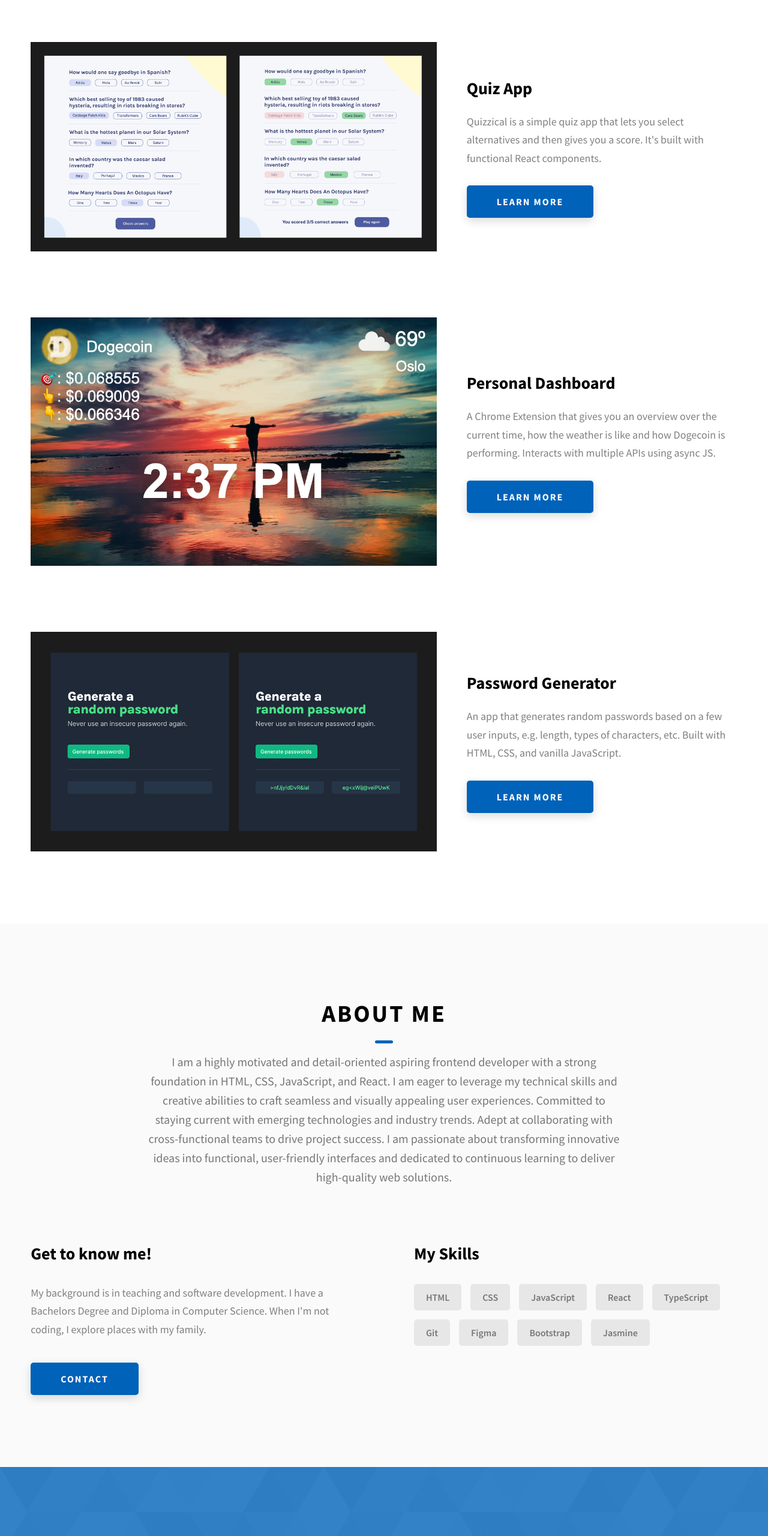
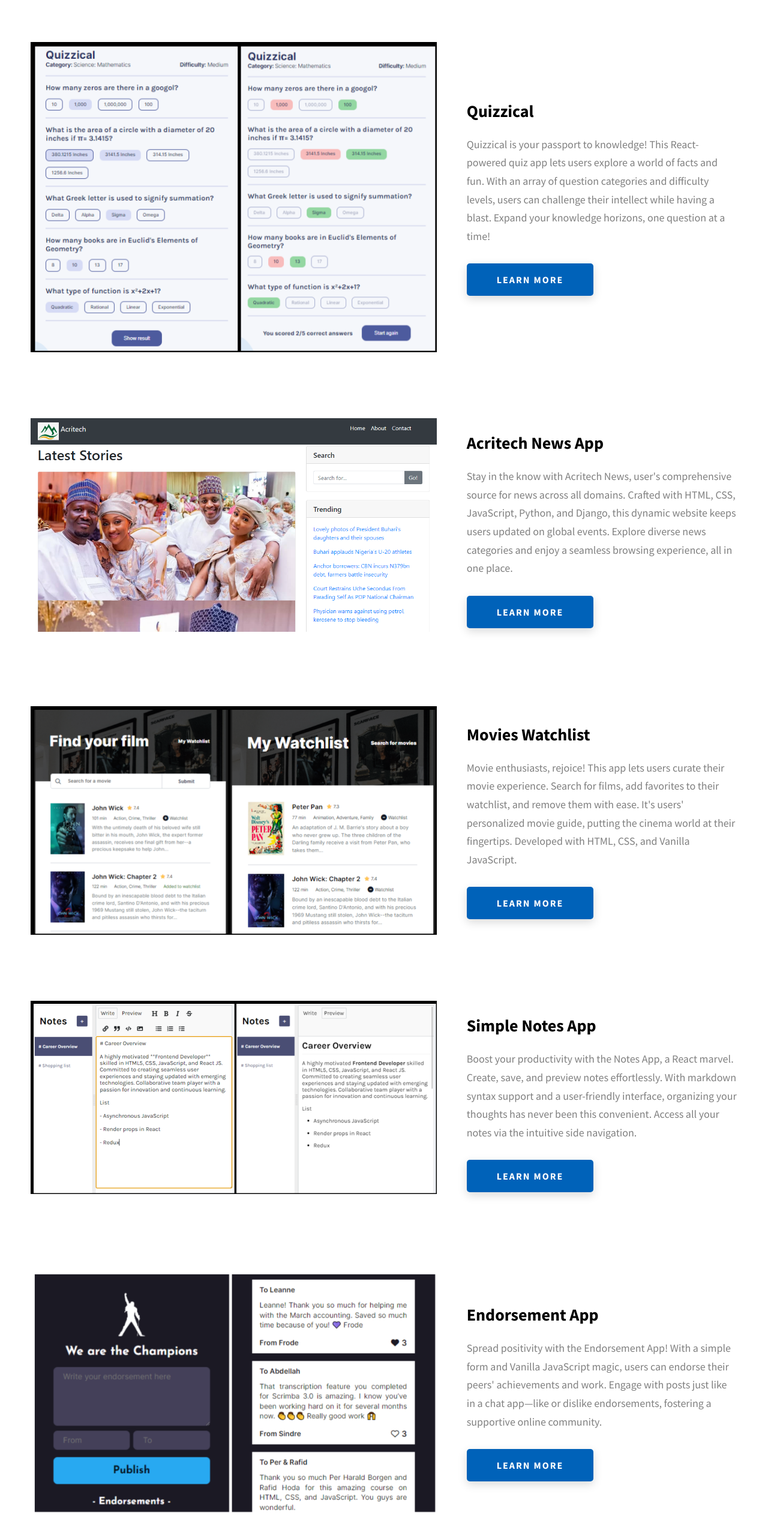
Before and after one commit to adex-badr18/portfolio, a website built with Vite: page index.html in a window 1280 px wide. Shown: the part 1119-3679 px from the top of the page at 60% size. Built offline with nearby package versions, Linux system fonts and the light colour scheme.

Commit message:
Refactor the project section with personalised info

```diff
--- a/index.html
+++ b/index.html
@@ -128,42 +128,91 @@
             <div class="projects__content">
                 <div class="projects__row">
                     <div class="projects__row-img-cont">
-                        <img src="./assets/img/quiz.jpg" alt="Software Screenshot" class="projects__row-img"
+                        <img src="./assets/img/quizzical.png" alt="Software Screenshot" class="projects__row-img"
                             loading="lazy" />
                     </div>
                     <div class="projects__row-content">
-                        <h3 class="projects__row-content-title">Quiz App</h3>
+                        <h3 class="projects__row-content-title">Quizzical</h3>
                         <p class="projects__row-content-desc">
-                            Quizzical is a simple quiz app that lets you select alternatives and then gives you a score.
-                            It's built with functional React components.
+                            Quizzical is your passport to knowledge! This React-powered quiz app lets users explore a world of facts and fun. With an array of question categories and difficulty levels, users can challenge their intellect while having a blast. Expand your knowledge horizons, one question at a time!
                         </p>
                         <a href="./project-1.html" class="btn btn--med btn--theme dynamicBgClr">Learn more</a>
                     </div>
                 </div>
                 <div class="projects__row">
                     <div class="projects__row-img-cont">
-                        <img src="./assets/img/dashboard.png" alt="Software Screenshot" class="projects__row-img"
+                        <img src="./assets/img/acritech.PNG" alt="Software Screenshot" class="projects__row-img"
                             loading="lazy" />
                     </div>
                     <div class="projects__row-content">
-                        <h3 class="projects__row-content-title">Personal Dashboard</h3>
+                        <h3 class="projects__row-content-title">Acritech News App</h3>
                         <p class="projects__row-content-desc">
-                            A Chrome Extension that gives you an overview over the current time, how the weather is like
-                            and how Dogecoin is performing. Interacts with multiple APIs using async JS.
+                            Stay in the know with Acritech News, user's comprehensive source for news across all domains. Crafted with HTML, CSS, JavaScript, Python, and Django, this dynamic website keeps users updated on global events. Explore diverse news categories and enjoy a seamless browsing experience, all in one place.
                         </p>
                         <a href="./project-2.html" class="btn btn--med btn--theme dynamicBgClr">Learn more</a>
                     </div>
                 </div>
                 <div class="projects__row">
                     <div class="projects__row-img-cont">
-                        <img src="./assets/img/password.jpg" alt="Software Screenshot" class="projects__row-img"
+                        <img src="./assets/img/movies.png" alt="Software Screenshot" class="projects__row-img"
                             loading="lazy" />
                     </div>
                     <div class="projects__row-content">
-                        <h3 class="projects__row-content-title">Password Generator</h3>
+                        <h3 class="projects__row-content-title">Movies Watchlist</h3>
                         <p class="projects__row-content-desc">
-                            An app that generates random passwords based on a few user inputs,
-                            e.g. length, types of characters, etc. Built with HTML, CSS, and vanilla JavaScript.
+                            Movie enthusiasts, rejoice! This app lets users curate their movie experience. Search for films, add favorites to their watchlist, and remove them with ease. It's users' personalized movie guide, putting the cinema world at their fingertips. Developed with HTML, CSS, and Vanilla JavaScript.
+                        </p>
+                        <a href="./project-3.html" class="btn btn--med btn--theme dynamicBgClr">Learn more</a>
+                    </div>
+                </div>
+                <div class="projects__row">
+                    <div class="projects__row-img-cont">
+                        <img src="./assets/img/notes.png" alt="Software Screenshot" class="projects__row-img"
+                            loading="lazy" />
+                    </div>
+                    <div class="projects__row-content">
+                        <h3 class="projects__row-content-title">Simple Notes App</h3>
+                        <p class="projects__row-content-desc">
+                            Boost your productivity with the Notes App, a React marvel. Create, save, and preview notes effortlessly. With markdown syntax support and a user-friendly interface, organizing your thoughts has never been this convenient. Access all your notes via the intuitive side navigation.
+                        </p>
+                        <a href="./project-3.html" class="btn btn--med btn--theme dynamicBgClr">Learn more</a>
+                    </div>
+                </div>
+                <div class="projects__row">
+                    <div class="projects__row-img-cont">
+                        <img src="./assets/img/endorse.png" alt="Software Screenshot" class="projects__row-img"
+                            loading="lazy" />
+                    </div>
+                    <div class="projects__row-content">
+                        <h3 class="projects__row-content-title">Endorsement App</h3>
+                        <p class="projects__row-content-desc">
+                            Spread positivity with the Endorsement App! With a simple form and Vanilla JavaScript magic, users can endorse their peers' achievements and work. Engage with posts just like in a chat app—like or dislike endorsements, fostering a supportive online community.
+                        </p>
+                        <a href="./project-3.html" class="btn btn--med btn--theme dynamicBgClr">Learn more</a>
+                    </div>
+                </div>
+                <div class="projects__row">
+                    <div class="projects__row-img-cont">
+                        <img src="./assets/img/twimba.png" alt="Software Screenshot" class="projects__row-img"
+                            loading="lazy" />
+                    </div>
+                    <div class="projects__row-content">
+                        <h3 class="projects__row-content-title">Twimba</h3>
+                        <p class="projects__row-content-desc">
+                            Crafted using HTML, CSS, and Vanilla JavaScript, this simple, single page Twitter clone offers a seamless user experience, post tweets and engage in conversations.
+                        </p>
+                        <a href="./project-3.html" class="btn btn--med btn--theme dynamicBgClr">Learn more</a>
+                    </div>
+                </div>
+                <div class="projects__row">
+                    <div class="projects__row-img-cont">
+                        <img src="./assets/img/grtp.PNG" alt="Software Screenshot" class="projects__row-img"
+                            loading="lazy" />
+                    </div>
+                    <div class="projects__row-content">
+                        <h3 class="projects__row-content-title">GRT-Pristine Landing Page</h3>
+                        <p class="projects__row-content-desc">
+                            Explore the world of GRT-Pristine Cooperative Society with this captivating landing page. Built with HTML, CSS, JavaScript, Python, and Django, it offers a detailed glimpse into the institution. Discover objectives, benefits, services, membership criteria, and contact details—all in one place. Experience financial insight at your fingertips!
                         </p>
                         <a href="./project-3.html" class="btn btn--med btn--theme dynamicBgClr">Learn more</a>
                     </div>
--- a/package.json
+++ b/package.json
@@ -1,9 +1,10 @@
 {
   "name": "project",
-  "dependencies": {},
   "devDependencies": {
+    "gh-pages": "^6.0.0",
     "vite": "latest"
   },
+  "homepage": "https://adex-badr18.github.io/portfolio/",
   "scripts": {
     "start": "vite",
     "dev": "vite",
```
Also changed, not shown: assets/img/acritech.PNG (added), assets/img/endorse.png (added), assets/img/grtp.PNG (added), assets/img/movies.png (added), assets/img/notes.png (added), assets/img/quizzical.png (added), assets/img/twimba.png (added), 2 other files.
